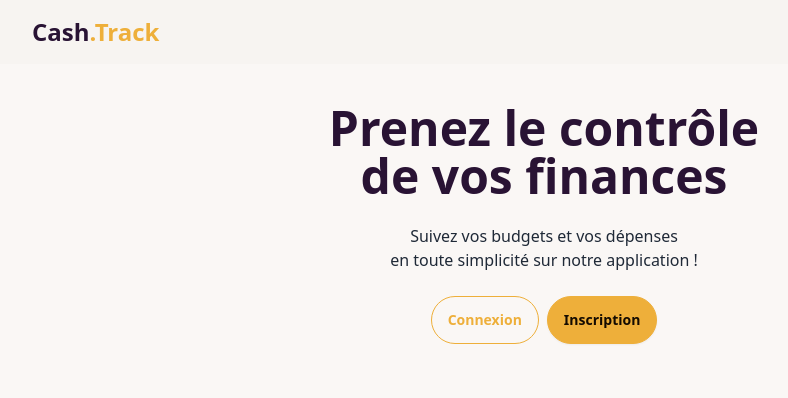
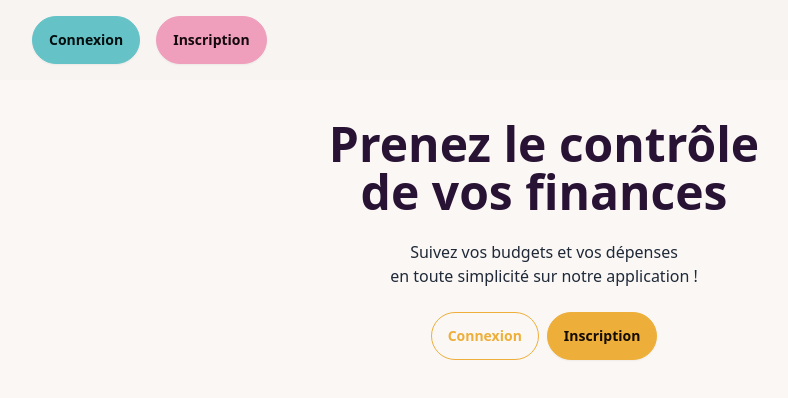
Before and after one commit to blackemperor007/finance_app_nextjs, a Next.js app: page / in a window 1280 px wide. Shown: the top 398 px of the page, without its empty margins (96-884 px from the left). Built offline with nearby package versions, Linux system fonts and the light colour scheme; no server answers.

Commit message:
mise à jour

```diff
--- a/app/components/Navbar.tsx
+++ b/app/components/Navbar.tsx
@@ -14,17 +14,26 @@ const Navbar = () => {
                             <div className="flex text-2xl items-center font-bold">
                                 Cash <span className='text-accent'>.Track</span>
                             </div>
-                            <div className="flex items-center gap-4">
-                                <Link href="/budgets">Mes budgets</Link>
-                                <UserButton afterSignOutUrl="/"/>
+                            <div className="md:flex hidden items-center gap-4">
+                                <Link href="/budgets" className='btn'>Budgets</Link>
+                                <Link href="/budgets" className='btn'>Tableau de bord</Link>
+                                <Link href="/budgets" className='btn'>Transactions</Link>
                             </div>
+                            <UserButton/>
                         </div>
+
+                        <div className="md:hiddden flex items-center gap-4">
+                                <Link href="/budgets" className='btn btn-sm md:btn-md'>Budgets</Link>
+                                <Link href="/dashboard" className='btn mx-4 btn-sm'>Tableau de bord</Link>
+                                <Link href="/transaction" className='btn btn-sm'>Transactions</Link>
+                            </div>
                     </>
                 ) : (
-                    <div className="flex justify-between items-center">
-                        <div className="flex text-2xl items-center font-bold">
-                            Cash <span className='text-accent'>.Track</span>
-                        </div>
+                    <div>
+                         <div className="md:hiddden flex items-center gap-4">
+                                <Link href={"/sign-in"} className='btn btn-primary'>Connexion</Link>
+                                <Link href={"/sign-up"} className='btn btn-secondary'>Inscription</Link>
+                            </div>
                     </div>
                 ))
             )}
```
